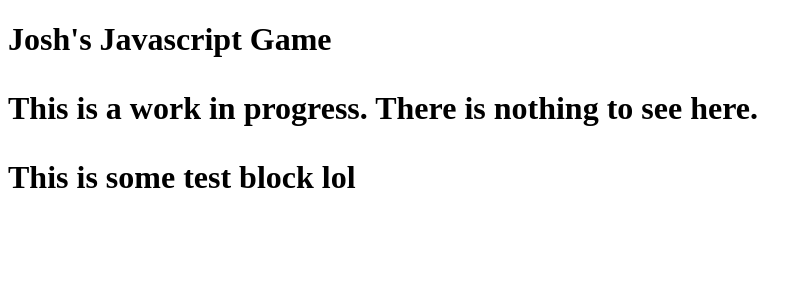
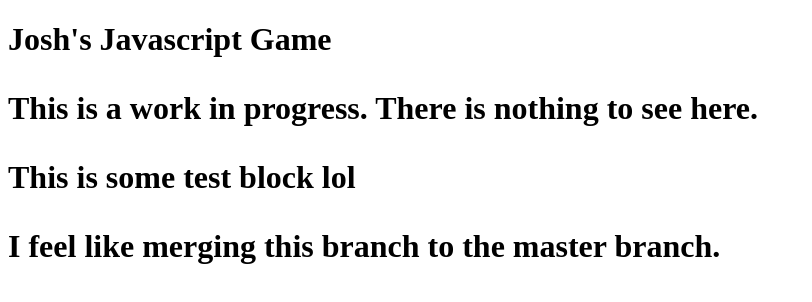
Before and after one commit to joshiosimoe/FirstJavaScriptGame, a plain HTML site: page index.html in a window 1280 px wide. Shown: the whole page, without its empty margins (0-812 px from the left). Drawn offline with Linux system fonts and the light colour scheme.

Commit message:
changing

```diff
--- a/index.html
+++ b/index.html
@@ -8,6 +8,7 @@
     <h1>Josh's Javascript Game<h1>
     <p>This is a work in progress. There is nothing to see here.</p>
     <p>This is some test block lol</p>
+    <p>I feel like merging this branch to the master branch.</p>
     <script>
 
     </script>
```
